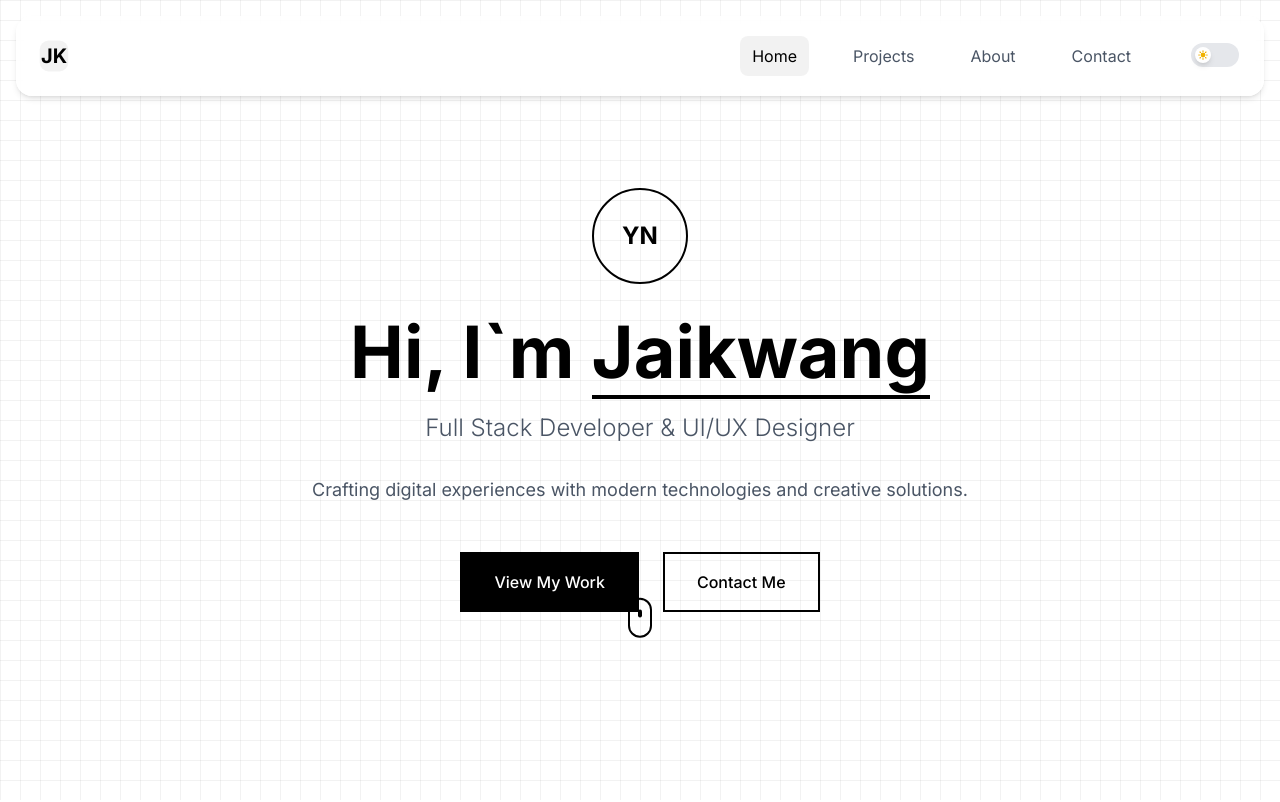
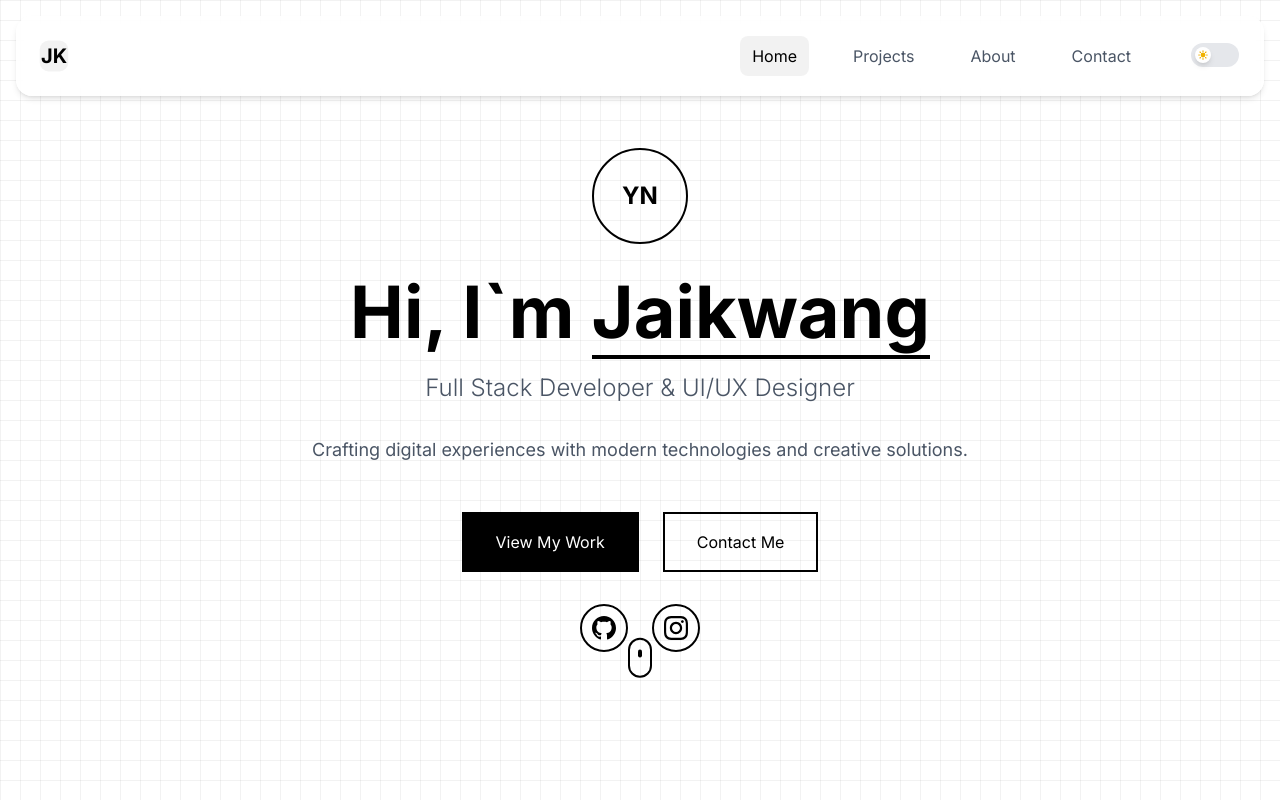
Before and after one commit to jaikwangg/portfolio, a Next.js app: page / in a window 1280 px wide. Shown: the top 802 px of the page. Built offline with nearby package versions, Linux system fonts and the light colour scheme.

Commit message:
add contact

```diff
--- a/src/app/layout.tsx
+++ b/src/app/layout.tsx
@@ -1,7 +1,7 @@
 import type { Metadata } from "next";
 import { Inter } from "next/font/google";
 import "./globals.css";
-import Providers from "@/components/Providers";
+import Providers from "../components/Providers";
 
 const inter = Inter({ subsets: ["latin"] });
 
--- a/src/components/Contact.tsx
+++ b/src/components/Contact.tsx
@@ -141,6 +141,50 @@
                   </div>
                 </div>
 
+                {/* Social Media Links */}
+                <div className="pt-4">
+                  <h4 className="font-semibold text-black dark:text-white mb-4">Follow Me</h4>
+                  <div className="flex space-x-4">
+                    {/* GitHub */}
+                    <motion.a
+                      href="https://github.com/jaikwangg"
+                      target="_blank"
+                      rel="noopener noreferrer"
+                      whileHover={{ scale: 1.1, y: -2 }}
+                      whileTap={{ scale: 0.95 }}
+                      className="w-10 h-10 border-2 border-black dark:border-white rounded-full flex items-center justify-center hover:bg-black dark:hover:bg-white hover:text-white dark:hover:text-black transition-all duration-300"
+                      aria-label="GitHub"
+                    >
+                      <svg
+                        className="w-5 h-5"
+                        fill="currentColor"
+                        viewBox="0 0 24 24"
+                      >
+                        <path d="M12 0c-6.626 0-12 5.373-12 12 0 5.302 3.438 9.8 8.207 11.387.599.111.793-.261.793-.577v-2.234c-3.338.726-4.033-1.416-4.033-1.416-.546-1.387-1.333-1.756-1.333-1.756-1.089-.745.083-.729.083-.729 1.205.084 1.839 1.237 1.839 1.237 1.07 1.834 2.807 1.304 3.492.997.107-.775.418-1.305.762-1.604-2.665-.305-5.467-1.334-5.467-5.931 0-1.311.469-2.381 1.236-3.221-.124-.303-.535-1.524.117-3.176 0 0 1.008-.322 3.301 1.23.957-.266 1.983-.399 3.003-.404 1.02.005 2.047.138 3.006.404 2.291-1.552 3.297-1.23 3.297-1.23.653 1.653.242 2.874.118 3.176.77.84 1.235 1.911 1.235 3.221 0 4.609-2.807 5.624-5.479 5.921.43.372.823 1.102.823 2.222v3.293c0 .319.192.694.801.576 4.765-1.589 8.199-6.086 8.199-11.386 0-6.627-5.373-12-12-12z"/>
+                      </svg>
+                    </motion.a>
+
+                    {/* Instagram */}
+                    <motion.a
+                      href="https://instagram.com/Worajai_"
+                      target="_blank"
+                      rel="noopener noreferrer"
+                      whileHover={{ scale: 1.1, y: -2 }}
+                      whileTap={{ scale: 0.95 }}
+                      className="w-10 h-10 border-2 border-black dark:border-white rounded-full flex items-center justify-center hover:bg-black dark:hover:bg-white hover:text-white dark:hover:text-black transition-all duration-300"
+                      aria-label="Instagram"
+                    >
+                      <svg
+                        className="w-5 h-5"
+                        fill="currentColor"
+                        viewBox="0 0 24 24"
+                      >
+                        <path d="M12 2.163c3.204 0 3.584.012 4.85.07 3.252.148 4.771 1.691 4.919 4.919.058 1.265.069 1.645.069 4.849 0 3.205-.012 3.584-.069 4.849-.149 3.225-1.664 4.771-4.919 4.919-1.266.058-1.644.07-4.85.07-3.204 0-3.584-.012-4.849-.07-3.26-.149-4.771-1.699-4.919-4.92-.058-1.265-.07-1.644-.07-4.849 0-3.204.013-3.583.07-4.849.149-3.227 1.664-4.771 4.919-4.919 1.266-.057 1.645-.069 4.849-.069zm0-2.163c-3.259 0-3.667.014-4.947.072-4.358.2-6.78 2.618-6.98 6.98-.059 1.281-.073 1.689-.073 4.948 0 3.259.014 3.668.072 4.948.2 4.358 2.618 6.78 6.98 6.98 1.281.058 1.689.072 4.948.072 3.259 0 3.668-.014 4.948-.072 4.354-.2 6.782-2.618 6.979-6.98.059-1.28.073-1.689.073-4.948 0-3.259-.014-3.667-.072-4.947-.196-4.354-2.617-6.78-6.979-6.98-1.281-.059-1.69-.073-4.949-.073zm0 5.838c-3.403 0-6.162 2.759-6.162 6.162s2.759 6.163 6.162 6.163 6.162-2.759 6.162-6.163c0-3.403-2.759-6.162-6.162-6.162zm0 10.162c-2.209 0-4-1.79-4-4 0-2.209 1.791-4 4-4s4 1.791 4 4c0 2.21-1.791 4-4 4zm6.406-11.845c-.796 0-1.441.645-1.441 1.44s.645 1.44 1.441 1.44c.795 0 1.439-.645 1.439-1.44s-.644-1.44-1.439-1.44z"/>
+                      </svg>
+                    </motion.a>
+                  </div>
+                </div>
+
                 {/* API Method Toggle (for development/testing) */}
                 <div className="pt-4 border-t border-gray-200 dark:border-gray-700">
                   <div className="flex items-center space-x-3">
--- a/src/components/Hero.tsx
+++ b/src/components/Hero.tsx
@@ -57,13 +57,13 @@
             initial={{ opacity: 0, y: 20 }}
             animate={{ opacity: 1, y: 0 }}
             transition={{ duration: 0.8, delay: 1 }}
-            className="flex gap-6 justify-center"
+            className="flex gap-6 justify-center mb-8"
           >
             <motion.a
               whileHover={{ scale: 1.05 }}
               whileTap={{ scale: 0.95 }}
               href="#projects"
-              className="border-2 border-black dark:border-white bg-black dark:bg-white text-white dark:text-black px-8 py-4 rounded-none font-medium hover:bg-white dark:hover:bg-gray-900 hover:text-black dark:hover:text-white transition-all duration-300"
+              className="border-2 border-black dark:border-white bg-black dark:bg-white text-white dark:text-black px-8 py-4 hover:bg-white dark:hover:bg-gray-900 hover:text-black dark:hover:text-white transition-all duration-300"
             >
               View My Work
             </motion.a>
@@ -71,16 +71,62 @@
               whileHover={{ scale: 1.05 }}
               whileTap={{ scale: 0.95 }}
               href="#contact"
-              className="border-2 border-black dark:border-white text-black dark:text-white px-8 py-4 rounded-none font-medium hover:bg-black dark:hover:bg-white hover:text-white dark:hover:text-black transition-all duration-300"
+              className="border-2 border-black dark:border-white text-black dark:text-white px-8 py-4 hover:bg-black dark:hover:bg-white hover:text-white dark:hover:text-black transition-all duration-300"
             >
               Contact Me
+            </motion.a>
+          </motion.div>
+
+          {/* Social Media Links */}
+          <motion.div
+            initial={{ opacity: 0, y: 20 }}
+            animate={{ opacity: 1, y: 0 }}
+            transition={{ duration: 0.8, delay: 1.2 }}
+            className="flex justify-center space-x-6"
+          >
+            {/* GitHub */}
+            <motion.a
+              href="https://github.com/yourusername"
+              target="_blank"
+              rel="noopener noreferrer"
+              whileHover={{ scale: 1.1, y: -2 }}
+              whileTap={{ scale: 0.95 }}
+              className="w-12 h-12 border-2 border-black dark:border-white rounded-full flex items-center justify-center hover:bg-black dark:hover:bg-white hover:text-white dark:hover:text-black transition-all duration-300"
+              aria-label="GitHub"
+            >
+              <svg
+                className="w-6 h-6"
+                fill="currentColor"
+                viewBox="0 0 24 24"
+              >
+                <path d="M12 0c-6.626 0-12 5.373-12 12 0 5.302 3.438 9.8 8.207 11.387.599.111.793-.261.793-.577v-2.234c-3.338.726-4.033-1.416-4.033-1.416-.546-1.387-1.333-1.756-1.333-1.756-1.089-.745.083-.729.083-.729 1.205.084 1.839 1.237 1.839 1.237 1.07 1.834 2.807 1.304 3.492.997.107-.775.418-1.305.762-1.604-2.665-.305-5.467-1.334-5.467-5.931 0-1.311.469-2.381 1.236-3.221-.124-.303-.535-1.524.117-3.176 0 0 1.008-.322 3.301 1.23.957-.266 1.983-.399 3.003-.404 1.02.005 2.047.138 3.006.404 2.291-1.552 3.297-1.23 3.297-1.23.653 1.653.242 2.874.118 3.176.77.84 1.235 1.911 1.235 3.221 0 4.609-2.807 5.624-5.479 5.921.43.372.823 1.102.823 2.222v3.293c0 .319.192.694.801.576 4.765-1.589 8.199-6.086 8.199-11.386 0-6.627-5.373-12-12-12z"/>
+              </svg>
+            </motion.a>
+
+            {/* Instagram */}
+            <motion.a
+              href="https://instagram.com/yourusername"
+              target="_blank"
+              rel="noopener noreferrer"
+              whileHover={{ scale: 1.1, y: -2 }}
+              whileTap={{ scale: 0.95 }}
+              className="w-12 h-12 border-2 border-black dark:border-white rounded-full flex items-center justify-center hover:bg-black dark:hover:bg-white hover:text-white dark:hover:text-black transition-all duration-300"
+              aria-label="Instagram"
+            >
+              <svg
+                className="w-6 h-6"
+                fill="currentColor"
+                viewBox="0 0 24 24"
+              >
+                <path d="M12 2.163c3.204 0 3.584.012 4.85.07 3.252.148 4.771 1.691 4.919 4.919.058 1.265.069 1.645.069 4.849 0 3.205-.012 3.584-.069 4.849-.149 3.225-1.664 4.771-4.919 4.919-1.266.058-1.644.07-4.85.07-3.204 0-3.584-.012-4.849-.07-3.26-.149-4.771-1.699-4.919-4.92-.058-1.265-.07-1.644-.07-4.849 0-3.204.013-3.583.07-4.849.149-3.227 1.664-4.771 4.919-4.919 1.266-.057 1.645-.069 4.849-.069zm0-2.163c-3.259 0-3.667.014-4.947.072-4.358.2-6.78 2.618-6.98 6.98-.059 1.281-.073 1.689-.073 4.948 0 3.259.014 3.668.072 4.948.2 4.358 2.618 6.78 6.98 6.98 1.281.058 1.689.072 4.948.072 3.259 0 3.668-.014 4.948-.072 4.354-.2 6.782-2.618 6.979-6.98.059-1.28.073-1.689.073-4.948 0-3.259-.014-3.667-.072-4.947-.196-4.354-2.617-6.78-6.979-6.98-1.281-.059-1.69-.073-4.949-.073zm0 5.838c-3.403 0-6.162 2.759-6.162 6.162s2.759 6.163 6.162 6.163 6.162-2.759 6.162-6.163c0-3.403-2.759-6.162-6.162-6.162zm0 10.162c-2.209 0-4-1.79-4-4 0-2.209 1.791-4 4-4s4 1.791 4 4c0 2.21-1.791 4-4 4zm6.406-11.845c-.796 0-1.441.645-1.441 1.44s.645 1.44 1.441 1.44c.795 0 1.439-.645 1.439-1.44s-.644-1.44-1.439-1.44z"/>
+              </svg>
             </motion.a>
           </motion.div>
 
           <motion.div
             initial={{ opacity: 0 }}
             animate={{ opacity: 1 }}
-            transition={{ duration: 1, delay: 1.2 }}
+            transition={{ duration: 1, delay: 1.4 }}
             className="absolute bottom-10 left-1/2 -translate-x-1/2"
           >
             <motion.div
```
